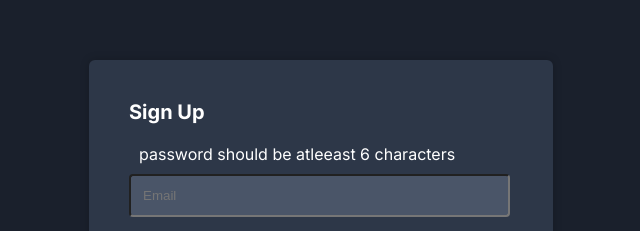
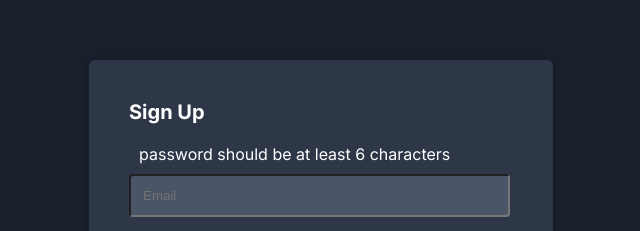
Before and after one commit to PapaYawAsiamah/jayhub, a Next.js app: page /sign-up in a window 1280 px wide. Shown: the part 183-414 px from the top of the page, without its empty margins (319-959 px from the left). Built offline with nearby package versions, Linux system fonts and the light colour scheme.

Commit message:
fixed errors

```diff
--- a/src/app/sign-up/page.jsx
+++ b/src/app/sign-up/page.jsx
@@ -9,7 +9,7 @@ const SignUp = () => {
   const [email, setEmail] = useState("");
   const [password, setPassword] = useState("");
   const [loginPhrase, setLoginPhrase] = useState(
-    "password should be atleeast 6 characters"
+    "password should be at least 6 characters"
   );
   const [processPhrase, setProcessPhrase] = useState("Sign Up");
   const [state, setState] = useState(false);
```
